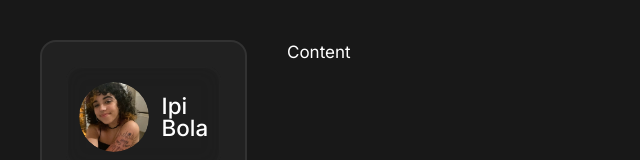
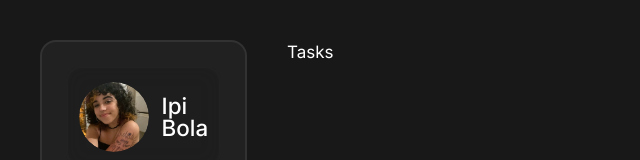
Before and after one commit to Peleton-011/chore-tracker, a Next.js app: page / in a window 1280 px wide. Shown: the top 160 px of the page, without its empty margins (0-640 px from the left). Built offline with nearby package versions, Linux system fonts and the light colour scheme.

Commit message:
Add a tasks component

```diff
--- /dev/null
+++ b/app/components/Tasks/Tasks.tsx
@@ -0,0 +1,9 @@
+import React from 'react'
+
+function Tasks() {
+  return (
+    <div>Tasks</div>
+  )
+}
+
+export default Tasks
--- a/app/page.tsx
+++ b/app/page.tsx
@@ -1,7 +1,7 @@
-import Image from "next/image";
+ import Tasks from "./components/Tasks/Tasks";
 
 export default function Home() {
 	return <main>
-        <h1>Content</h1>
+        <Tasks />
     </main>;
 }
```
